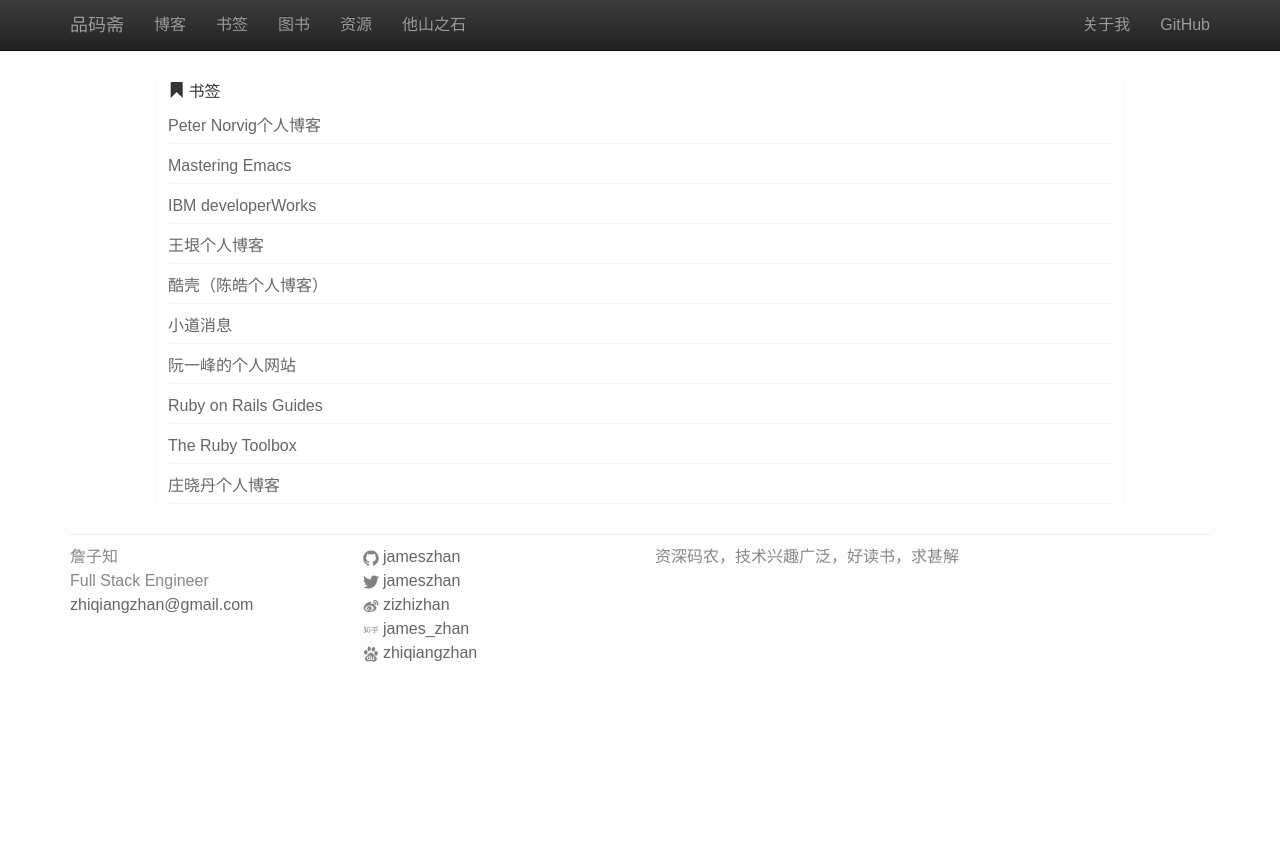
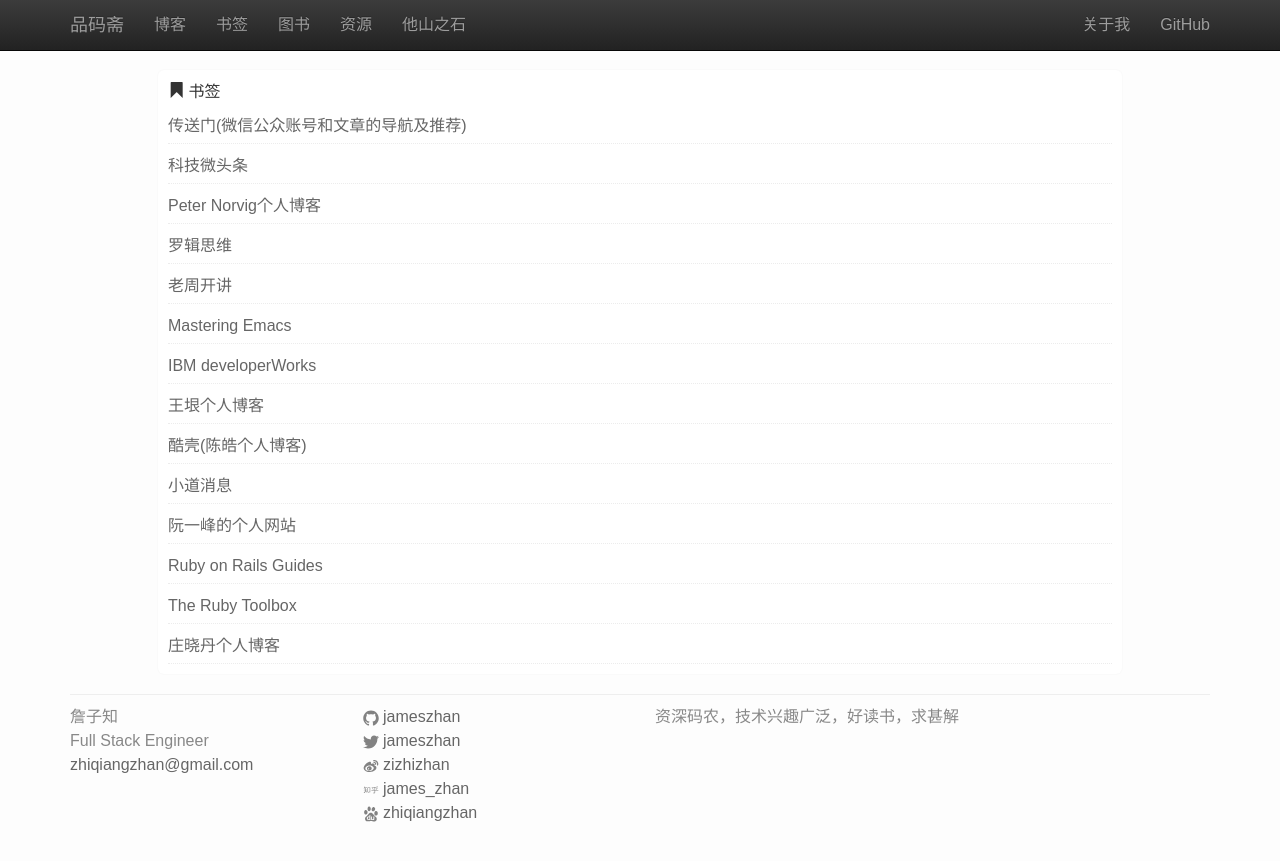
Before and after one commit to jameszhan/blogs, a Jekyll site: the page built from pages/bookmarks.html, in a window 1280 px wide. Shown: the top 861 px of the page. Built offline with Jekyll 4.4.1, drawn with Linux system fonts in a browser that asks for light colours; nearby versions of some CDN libraries; Markdown is read by kramdown in place of the engine named in the settings; comment, search, counter and statistics services are not loaded.

Commit message:
add more bookmarks

```diff
--- a/_data/bookmarks.yml
+++ b/_data/bookmarks.yml
@@ -1,7 +1,19 @@
+-
+  url: http://chuansongme.com/
+  title: 传送门(微信公众账号和文章的导航及推荐)
+-
+  url: http://www.wtoutiao.com/tech
+  title: 科技微头条
 -
   url: http://norvig.com/
   title: Peter Norvig个人博客
   weight: 0
+-
+  url: http://chuansongme.com/account/luojisw
+  title: 罗辑思维
+-
+  url: http://chuansongme.com/account/laozhoukaijiang
+  title: 老周开讲
 -
   url: http://www.masteringemacs.org/
   title: Mastering Emacs
@@ -13,7 +25,7 @@
   title: 王垠个人博客
 -
   url: http://coolshell.cn/
-  title: 酷壳（陈皓个人博客）
+  title: 酷壳(陈皓个人博客)
 -
   url: http://news.dbanotes.net/
   title: 小道消息
```
Also changed, not shown: _drafts/2009-10-10-bios-int-10.md (renamed from _notes/2009-10-10-bios-int-10.md), _drafts/practise-with-guava.md (renamed from _notes/practise-with-guava.md), _drafts/ruby-practise.md (renamed from _notes/ruby-practise.md), _drafts/the-swift-programming-language.md (renamed from _notes/the-swift-programming-language.md).
